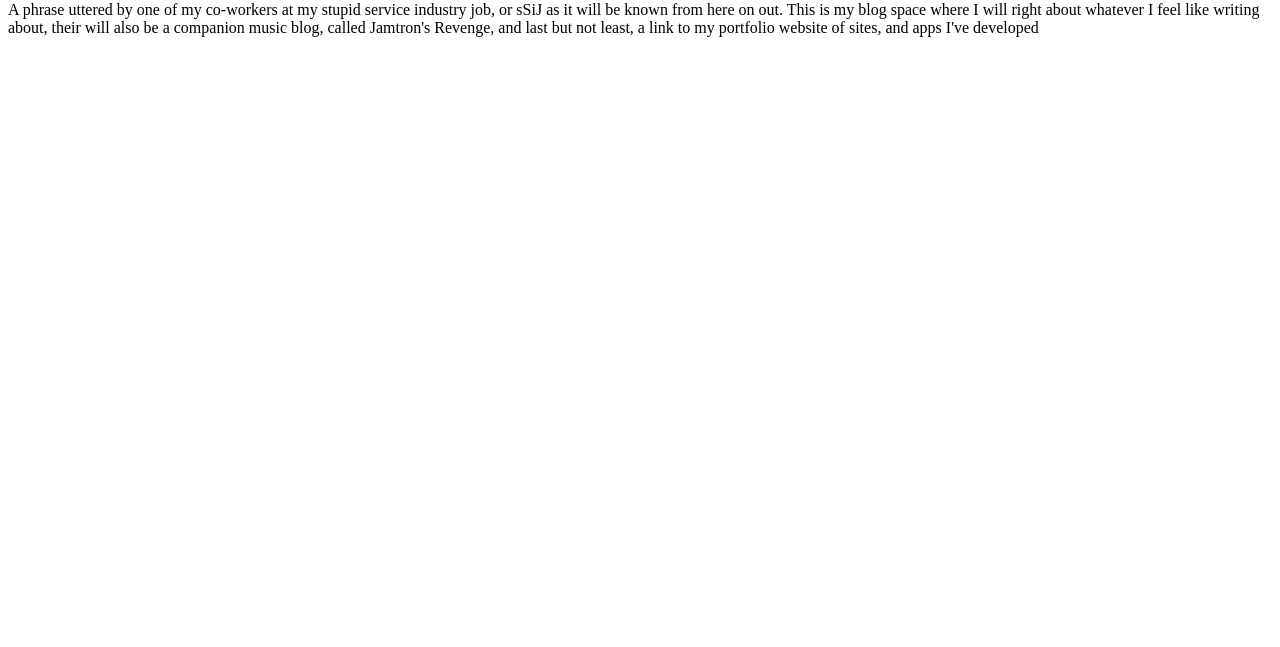
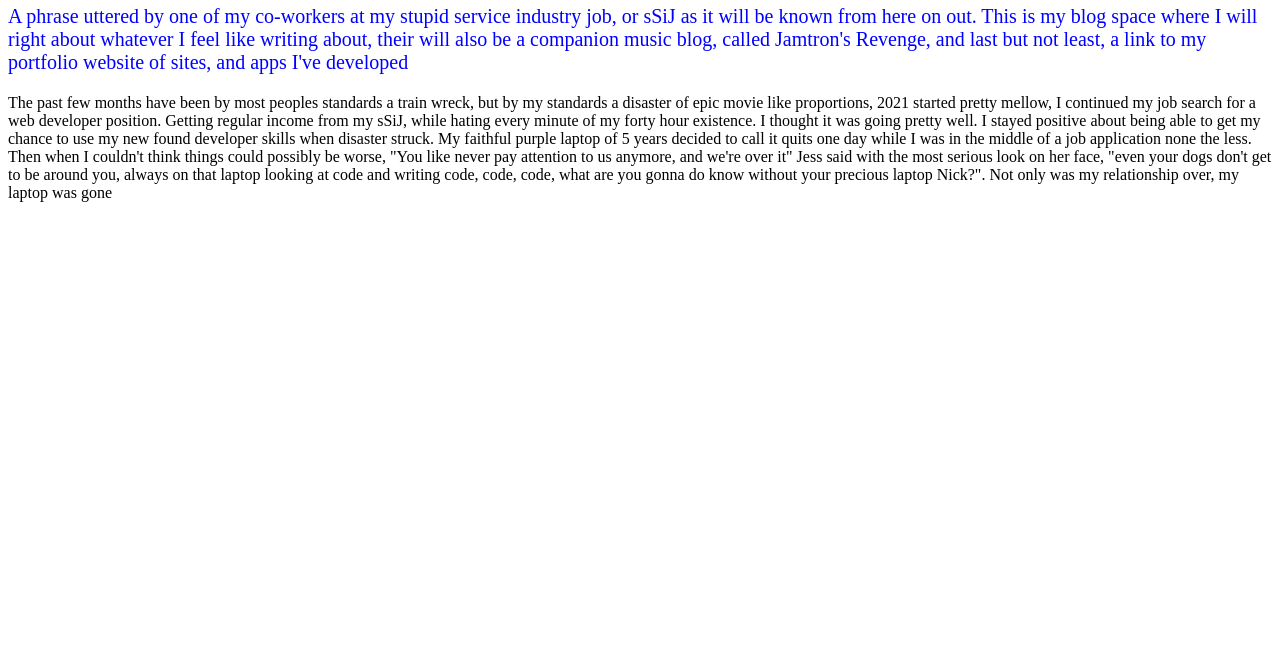
Before and after one commit to NekoCarreraDesigns/blog-site, a plain HTML site: page index.html in a window 1280 px wide. Shown: the part 153-800 px from the top of the page. Drawn offline with Linux system fonts and the light colour scheme.

Commit message:
edited paragraph on blog page

```diff
--- a/index.html
+++ b/index.html
@@ -9,7 +9,7 @@
   </head>
   <body>
     <h1>
-      Nick Maas doesn't care about you, he doesn't care about anything he's a
+      "Nick Maas doesn't care about you, he doesn't care about anything he's a
       Melvins fan" -Colin
     </h1>
     <h1 id="title">What Am I Looking At</h1>
@@ -19,12 +19,28 @@
         >Neko Carrera Designs</a
       >
     </nav>
-    <p>
+    <p class="intro">
       A phrase uttered by one of my co-workers at my stupid service industry
       job, or sSiJ as it will be known from here on out. This is my blog space
       where I will right about whatever I feel like writing about, their will
       also be a companion music blog, called Jamtron's Revenge, and last but not
       least, a link to my portfolio website of sites, and apps I've developed
     </p>
+    <p>
+      The past few months have been by most peoples standards a train wreck, but
+      by my standards a disaster of epic movie like proportions, 2021 started
+      pretty mellow, I continued my job search for a web developer position.
+      Getting regular income from my sSiJ, while hating every minute of my forty
+      hour existence. I thought it was going pretty well. I stayed positive
+      about being able to get my chance to use my new found developer skills
+      when disaster struck. My faithful purple laptop of 5 years decided to call
+      it quits one day while I was in the middle of a job application none the
+      less. Then when I couldn't think things could possibly be worse, "You like
+      never pay attention to us anymore, and we're over it" Jess said with the
+      most serious look on her face, "even your dogs don't get to be around you,
+      always on that laptop looking at code and writing code, code, code, what
+      are you gonna do know without your precious laptop Nick?". Not only was my
+      relationship over, my laptop was gone
+    </p>
   </body>
 </html>
--- a/style.css
+++ b/style.css
@@ -19,3 +19,8 @@ h1 {
   border-style: double;
   border-radius: 10px;
 }
+
+.intro {
+  font-size: 20px;
+  color: blue;
+}
```
